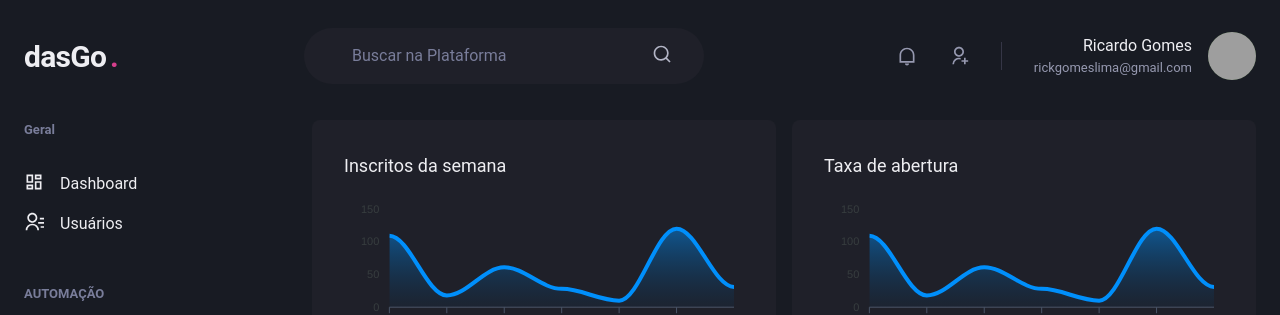
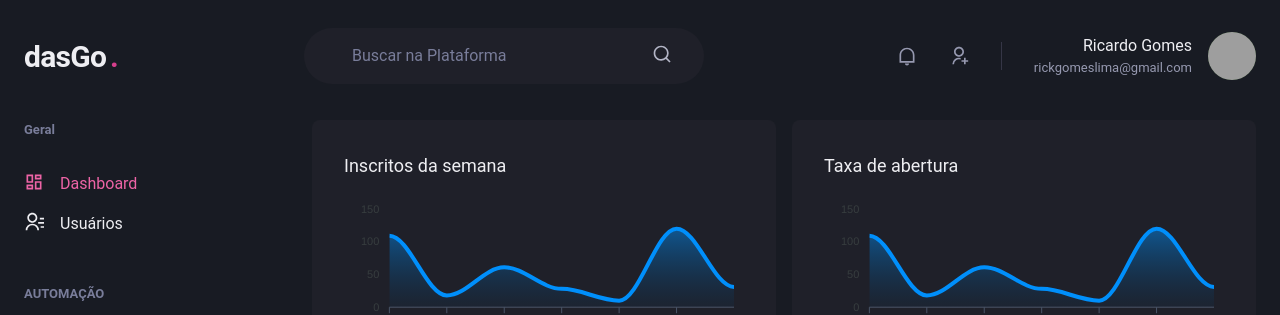
Before and after one commit to RicardoGDLima/dashGo, a Next.js app: page /dashboard in a window 1280 px wide. Shown: the top 315 px of the page. Built offline with nearby package versions, Linux system fonts and the light colour scheme; grey boxes are pictures that could not be loaded; a web font is replaced by a local one.

Commit message:
sinalizando link

```diff
--- /dev/null
+++ b/src/components/ActiveLink.tsx
@@ -0,0 +1,34 @@
+import { AspectRatio } from '@chakra-ui/layout'
+import Link, { LinkProps } from 'next/link'
+import { useRouter } from 'next/router'
+import { cloneElement, ReactElement } from 'react'
+
+interface ActiveLinkProps extends LinkProps {
+    children: ReactElement
+    shouldMatchExactHref?: boolean
+}
+
+export function ActiveLink({ children, shouldMatchExactHref = false, ...rest }: ActiveLinkProps) {
+    const { asPath } = useRouter()
+
+    let isActive = false
+
+    if (shouldMatchExactHref && (asPath === rest.href || asPath === rest.as)) {
+        isActive = true
+    }
+
+    if (!shouldMatchExactHref &&
+        (asPath.startsWith(String(rest.href)) ||
+            asPath.startsWith(String(rest.as)))) {
+        isActive = true
+    }
+
+
+    return (
+        <Link {...rest}>
+            {cloneElement(children, {
+                color: isActive ? 'pink.400' : 'gray.50'
+            })}
+        </Link>
+    )
+}
--- a/src/components/Sidebar/NavLink.tsx
+++ b/src/components/Sidebar/NavLink.tsx
@@ -1,6 +1,7 @@
 import { ElementType } from 'react'
 import { Link as ChakraLInk, Icon, Text, LinkProps as ChakraLinkProps } from '@chakra-ui/react'
-import Link from 'next/link'
+
+import { ActiveLink } from '../ActiveLink'
 
 interface NavLinkProps extends ChakraLinkProps {
     icon: ElementType;
@@ -10,11 +11,11 @@
 
 export function NavLink({ icon, children, href, ...rest }: NavLinkProps) {
     return (
-        <Link href={href} passHref >
+        <ActiveLink href={href} passHref >
             <ChakraLInk display="flex" align="center" {...rest}>
                 <Icon as={icon} fontSize="20" />
                 <Text ml="4" fontWeight="midium">{children}</Text>
             </ChakraLInk>
-        </Link>
+        </ActiveLink>
     )
 }
```
